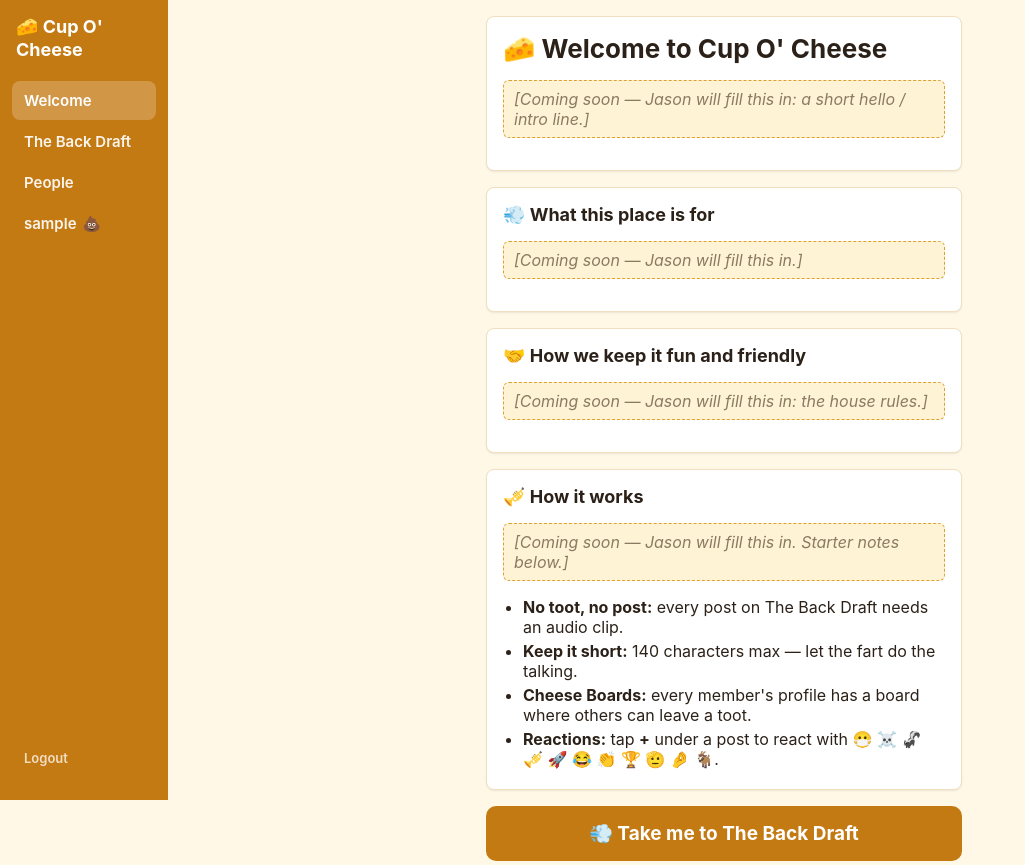
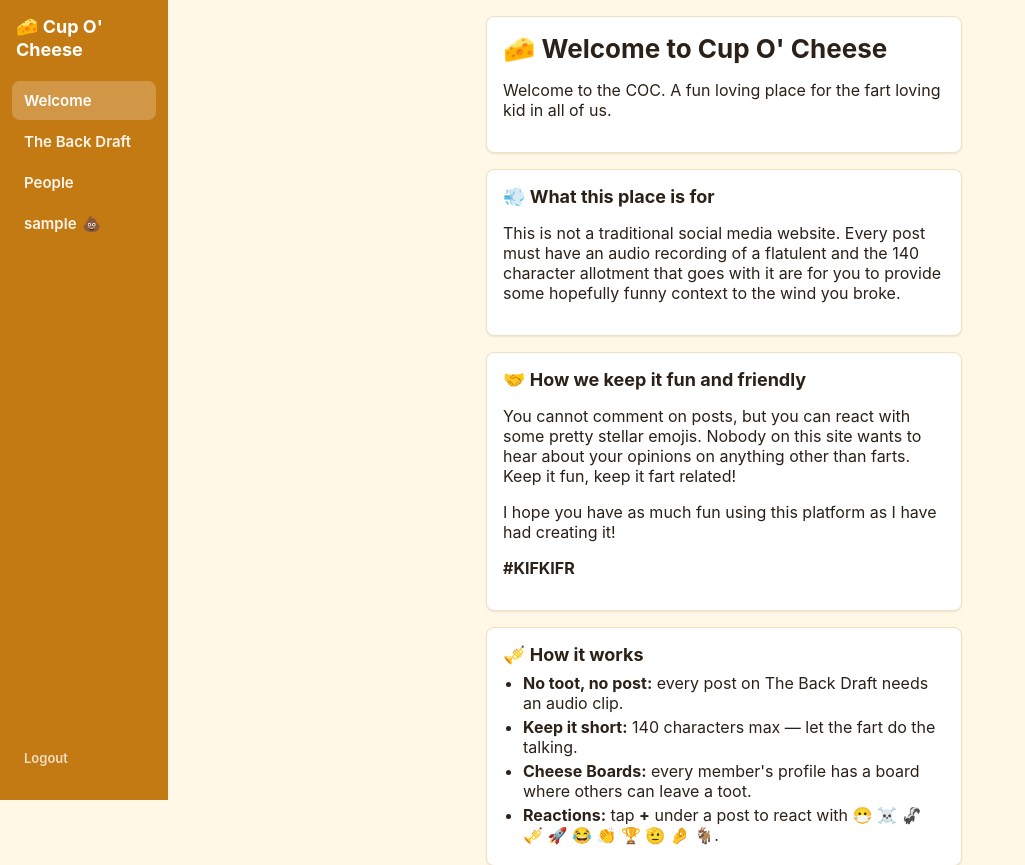
Before and after one commit to jason85alexander-arch/cupocheese, a Flask app: page /welcome in a window 1280 px wide. Shown: the top 865 px of the page, without its empty margins (0-1025 px from the left). Run offline with Flask 3, Linux system fonts and the light colour scheme; the visitor is signed in with stand-in values (Sample User, id 1); data comes from the database, SQL or seed files in the repository.

Commit message:
Welcome page: Jason's copy

```diff
--- a/templates/welcome.html
+++ b/templates/welcome.html
@@ -14,25 +14,26 @@
 {# ---- Page heading + one-line greeting ---- #}
 {% block welcome_heading %}🧀 Welcome to Cup O' Cheese{% endblock %}
 {% block welcome_intro %}
-<p class="placeholder">[Coming soon — Jason will fill this in: a short hello / intro line.]</p>
+<p>Welcome to the COC. A fun loving place for the fart loving kid in all of us.</p>
 {% endblock %}
 
 {# ---- Section 1: what this place is for ---- #}
 {% block section_purpose %}
 <h2>💨 What this place is for</h2>
-<p class="placeholder">[Coming soon — Jason will fill this in.]</p>
+<p>This is not a traditional social media website. Every post must have an audio recording of a flatulent and the 140 character allotment that goes with it are for you to provide some hopefully funny context to the wind you broke.</p>
 {% endblock %}
 
 {# ---- Section 2: house rules ---- #}
 {% block section_rules %}
 <h2>🤝 How we keep it fun and friendly</h2>
-<p class="placeholder">[Coming soon — Jason will fill this in: the house rules.]</p>
+<p>You cannot comment on posts, but you can react with some pretty stellar emojis. Nobody on this site wants to hear about your opinions on anything other than farts. Keep it fun, keep it fart related!</p>
+<p>I hope you have as much fun using this platform as I have had creating it!</p>
+<p class="welcome-tag"><strong>#KIFKIFR</strong></p>
 {% endblock %}
 
 {# ---- Section 3: how the site works (factual starter notes; reword freely) ---- #}
 {% block section_how %}
 <h2>🎺 How it works</h2>
-<p class="placeholder">[Coming soon — Jason will fill this in. Starter notes below.]</p>
 <ul>
     <li><strong>No toot, no post:</strong> every post on The Back Draft needs an audio clip.</li>
     <li><strong>Keep it short:</strong> {{ post_max }} characters max — let the fart do the talking.</li>
```
